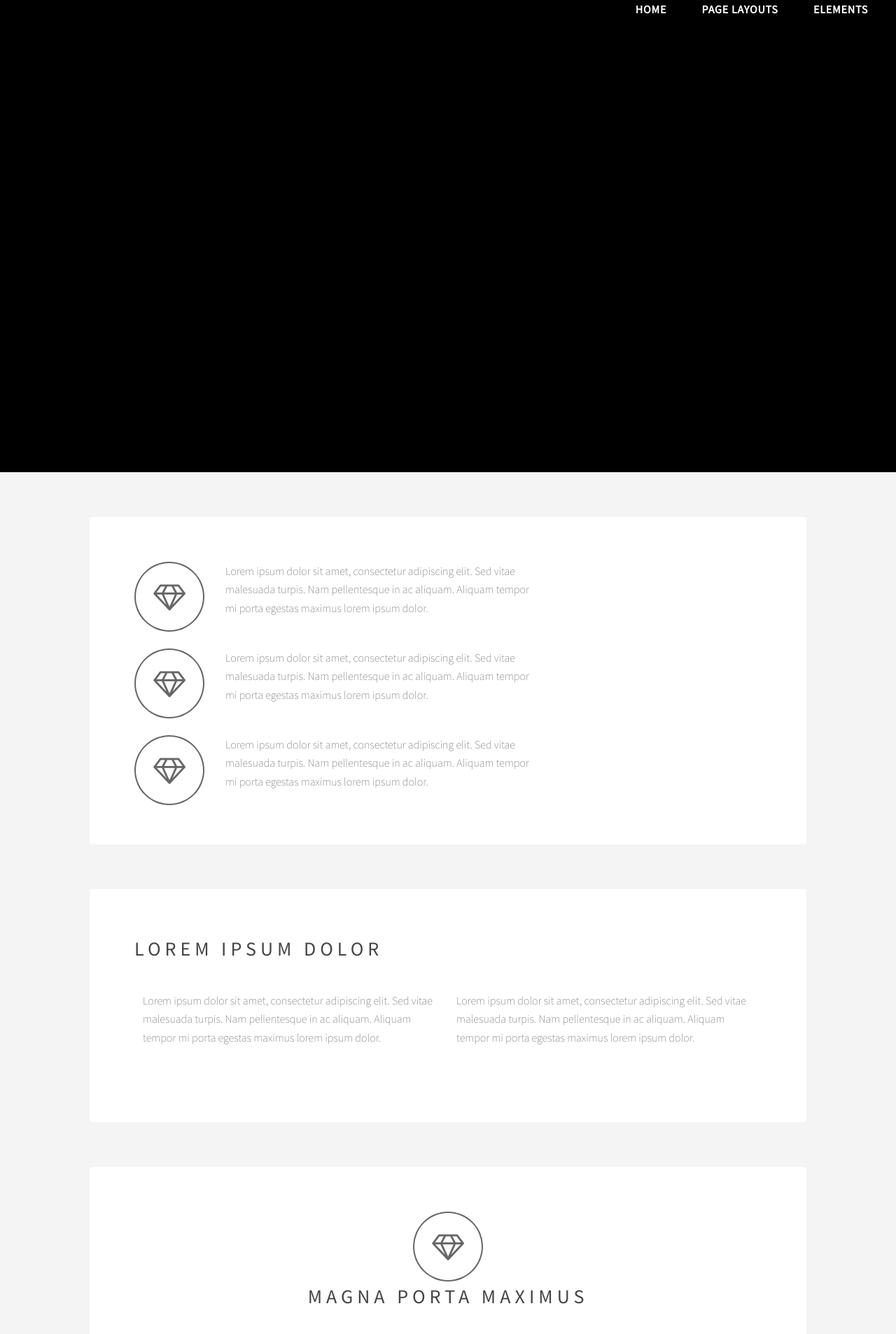
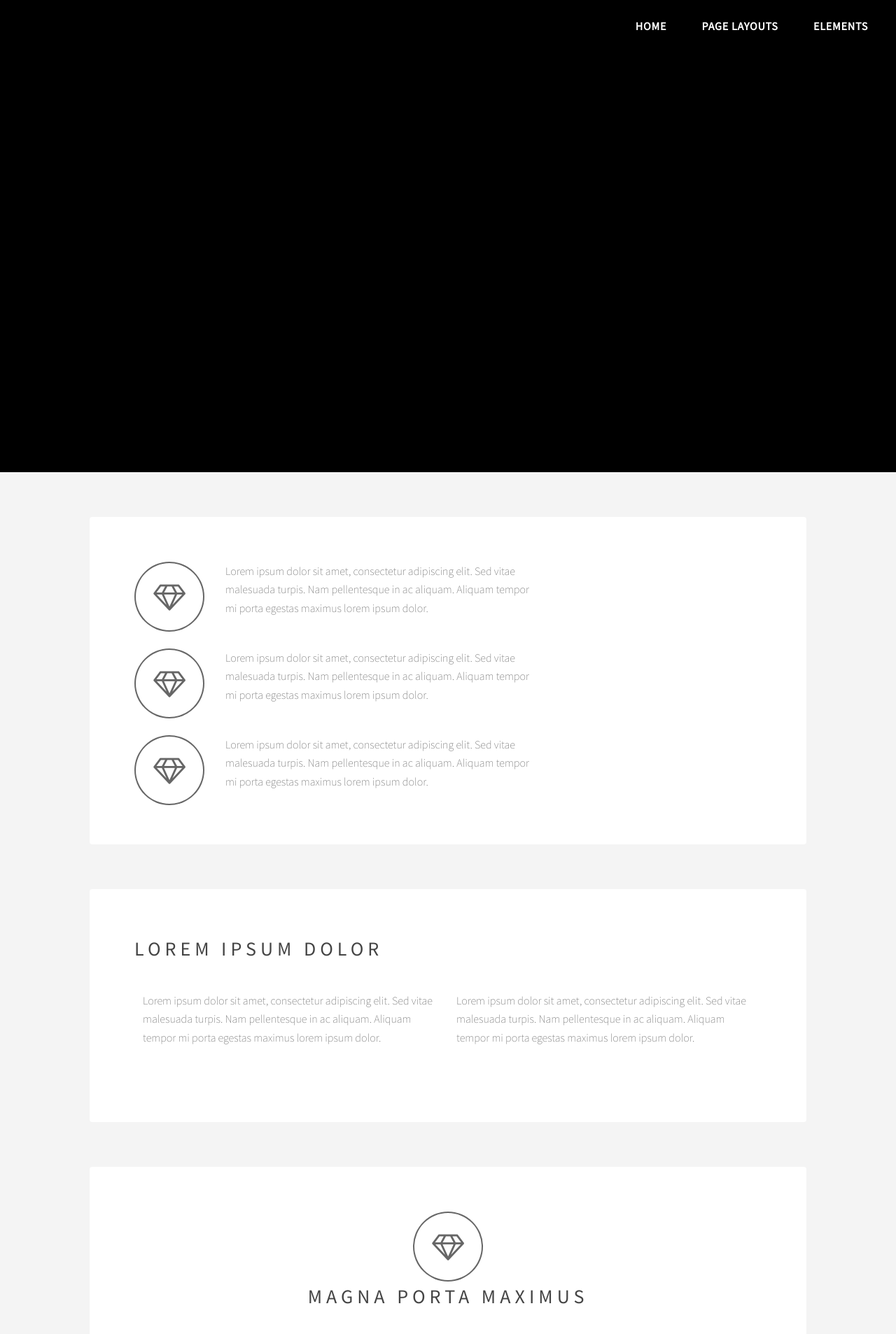
Before and after one commit to gsrivastava/gsrivastava.github.io, a Jekyll site: the page built from index.md, in a window 1280 px wide. Shown: the top 1907 px of the page at 70% size. Built offline with Jekyll 4.4.1, drawn with Linux system fonts in a browser that asks for light colours.

Commit message:
Refactor top-level menu a little bit (minor styling tweaks)

```diff
--- a/_layouts/default.html
+++ b/_layouts/default.html
@@ -18,7 +18,7 @@
 
 		<!-- Header -->
 			<header id="header" class="alt">
-				<nav id="nav" style="position: absolute;top: 0;right: 2.5em;">
+				<nav id="nav">
 					<ul>
 						<li style="white-space: nowrap;">
 							<a href="index.html">Home</a>
--- a/assets/css/main.css
+++ b/assets/css/main.css
@@ -1448,6 +1448,12 @@
 
 		}
 
+		#header nav {
+			position: absolute;
+			top: 1.5em;
+			right: 2.5em;
+		}
+
 		#header nav > ul > li {
 			display: inline-block;
 			margin-left: 3em;
```
